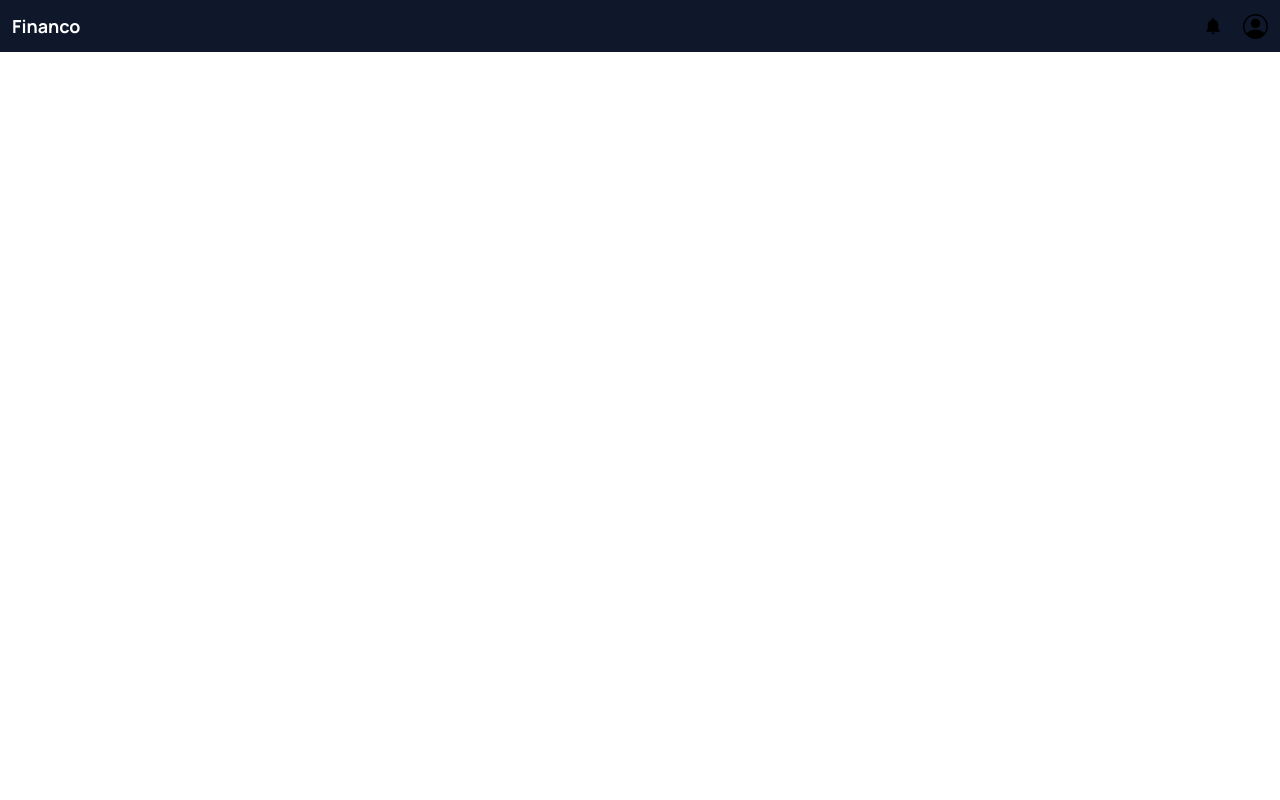
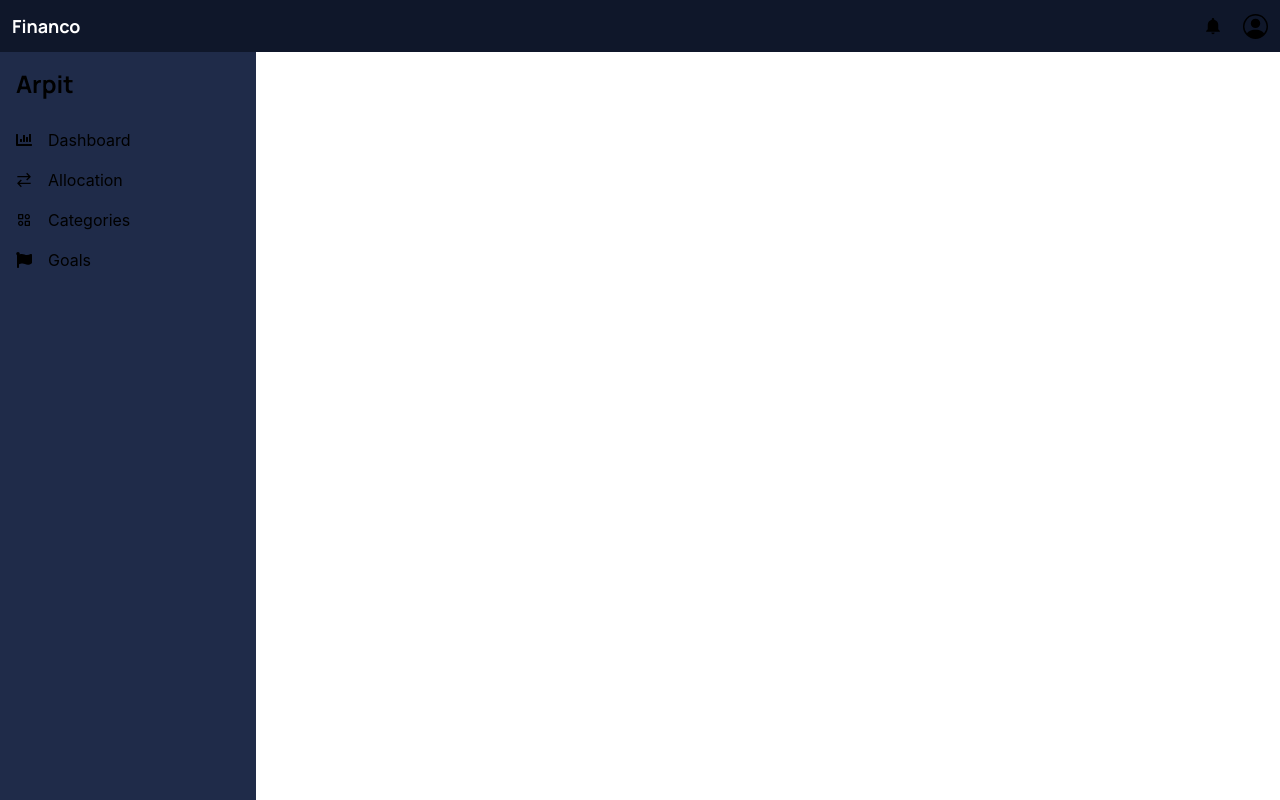
Before and after one commit to Rekcah97/Financo, a React (Vite) app in the folder frontend/: page / in a window 1280 px wide. Built offline with nearby package versions, Linux system fonts and the light colour scheme.

Commit message:
Feat : SideBar Draft 1

```diff
--- a/frontend/src/App.jsx
+++ b/frontend/src/App.jsx
@@ -1,9 +1,19 @@
 import PrivateNavBar from "./components/NavBar/PrivateNavBar";
 import PublicNavBar from "./components/NavBar/PublicNavBar";
+import SideBar from "./components/SideBar";
 
 function App() {
   const log = true;
-  return <>{log ? <PrivateNavBar /> : <PublicNavBar />}</>;
+  return (
+    <>
+      <div className="flex flex-col h-screen overflow-hidden">
+        {log ? <PrivateNavBar /> : <PublicNavBar />}
+        <div className="flex flex-1 overflow-hidden">
+          <SideBar />
+        </div>
+      </div>
+    </>
+  );
 }
 
 export default App;
--- /dev/null
+++ b/frontend/src/components/SideBar.jsx
@@ -0,0 +1,28 @@
+import React from "react";
+import { FaChartBar } from "react-icons/fa";
+import { GrTransaction } from "react-icons/gr";
+import { BiCategoryAlt } from "react-icons/bi";
+import { FaFlag } from "react-icons/fa";
+
+function SideBar() {
+  return (
+    <div className="flex flex-col h-screen w-3xs bg-[var(--element-bg)] gap-5 ">
+      <h2 className="font-[Manrope] font-bold  text-2xl pt-4 pl-4">Arpit</h2>
+      <div className="flex flex-col justify-center">
+        <a href="#" className="dash-link">
+          <FaChartBar /> Dashboard
+        </a>
+        <a href="#" className="dash-link">
+          <GrTransaction /> Allocation
+        </a>
+        <a href="#" className="dash-link">
+          <BiCategoryAlt /> Categories
+        </a>
+        <a href="#" className="dash-link">
+          <FaFlag /> Goals
+        </a>
+      </div>
+    </div>
+  );
+}
+export default SideBar;
--- a/frontend/src/index.css
+++ b/frontend/src/index.css
@@ -6,7 +6,7 @@
   --primary: #6366f1;
   --bg-primary: #0f172a;
   --element-bg: #1f2b49;
-  --element-bg-hover: #1f2b49;
+  --element-bg-hover: #3f5284;
   --secondary-dark: #a855f7;
   --tertiary-dark: #10b981;
 }
@@ -23,3 +23,18 @@
 .icon:hover {
   color: var(--primary);
 }
+.dash-link {
+  display: flex;
+  flex-direction: row;
+  align-items: center;
+  gap: 1rem;
+  padding: 0.5rem;
+  cursor: pointer;
+  padding-left: 1rem;
+}
+.dash-link:hover {
+  background-color: var(--element-bg-hover);
+  border-top-right-radius: 2rem;
+  border-bottom-right-radius: 2rem;
+  /* border-right: ; */
+}
```
